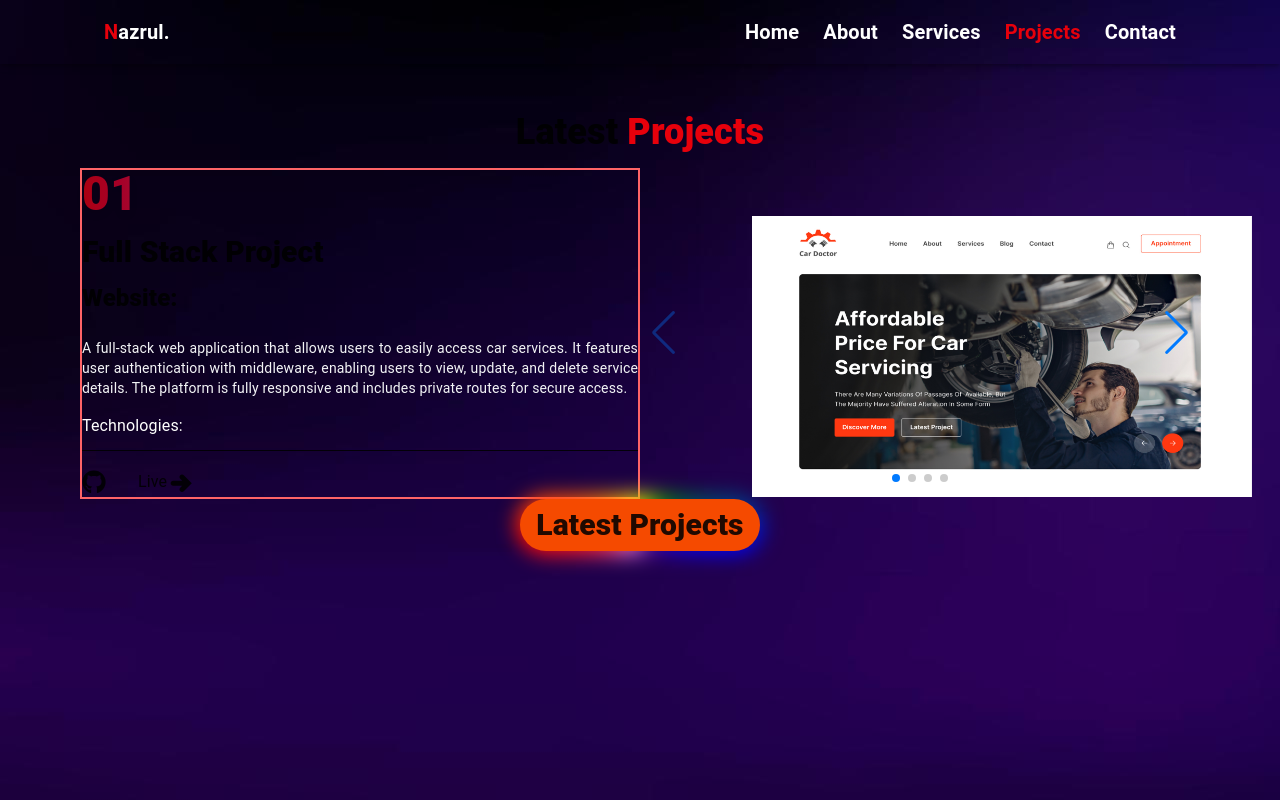
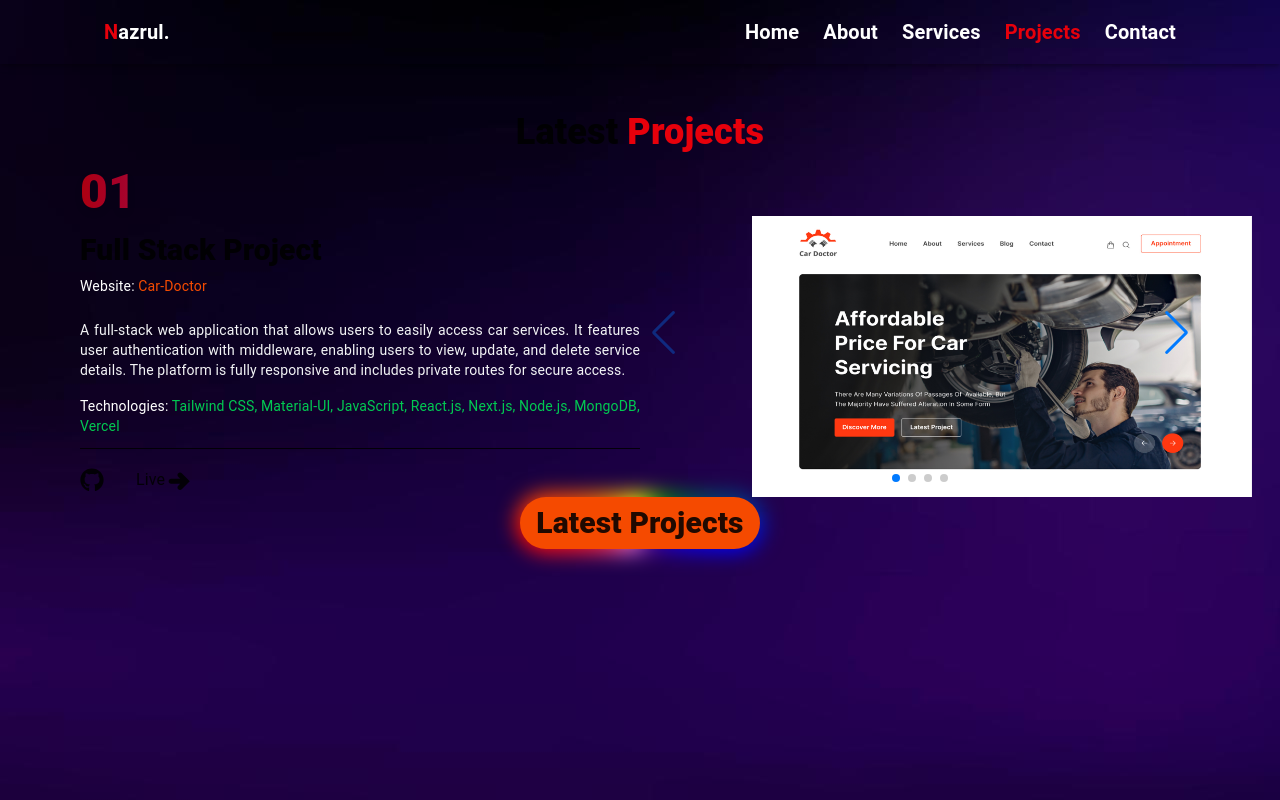
Before and after one commit to Nazrul144/nazrul-portfolio, a Next.js app: page /projects in a window 1280 px wide. Built offline with nearby package versions, Linux system fonts and the light colour scheme.

Commit message:
link tag added

```diff
--- a/src/components/homePage/Projects.jsx
+++ b/src/components/homePage/Projects.jsx
@@ -28,7 +28,7 @@ const Projects = () => {
         Latest <span className="text-red-600 ">Projects</span>
       </h1>
       <div className="flex flex-col lg:flex-row">
-        <div className="lg:w-[50%] border-2 border-red-400">
+        <div className="lg:w-[50%]">
           <h1
             className="font-extrabold text-5xl text-transparent bg-clip-text
                bg-gradient-to-r from-red-600 to-purple-700
@@ -36,14 +36,14 @@ const Projects = () => {
           >
             0{activeSlide}
           </h1>
-          <h1 className="font-extrabold text-2xl lg:text-3xl mt-4">Full Stack Project</h1>
-          <h3 className="font-extrabold text-xl lg:text-2xl mt-3 mb-6">Website:</h3>
-          <p className="text-justify text-gray-100 text-sm">A full-stack web application that allows users to easily access car services. It features user authentication with middleware, enabling users to view, update, and delete service details. The platform is fully responsive and includes private routes for secure access.</p>
-          <h4 className="text-white mt-4">Technologies:</h4>
+          <h1 className="font-extrabold text-2xl lg:text-3xl mt-4">{projectData[activeSlide-1]?.title}</h1>
+          <h3 className="mt-2 mb-6 text-white text-sm">Website: <span className="text-orange-600">{projectData[activeSlide-1]?.name}</span></h3>
+          <p className="text-justify text-gray-100 text-sm">{projectData[activeSlide -1]?.description}</p>
+          <h4 className="text-white mt-4 text-sm">Technologies: <span className="text-green-500 text-sm">{projectData[activeSlide -1]?.technologies}</span></h4>
           <hr className="mb-4 mt-3"/>
           <div className="flex items-center gap-8 ">
           <Link href="#"><FaGithub className="text-2xl" /></Link>
-          <Link href={"#"}><span className="flex items-center">Live <TiArrowRightThick className="text-3xl "/></span></Link>
+          <Link href={`${projectData[activeSlide -1]?.liveLink}`} passHref><span className="flex items-center">Live <TiArrowRightThick className="text-3xl "/></span></Link>
           </div>
         </div>
         <div className="lg:w-[50%] relative">
@@ -82,9 +82,9 @@ export default Projects;
 const projectData = [
   { id: 1, title: "Full Stack Project", name:"Car-Doctor", description: "A full-stack web application that allows users to easily access car services. It features user authentication with middleware, enabling users to view, update, and delete service details. The platform is fully responsive and includes private routes for secure access." , technologies:"Tailwind CSS, Material-UI, JavaScript, React.js, Next.js, Node.js, MongoDB, Vercel"},
 
-  { id: 2, title: "Full Stack Project", name: 'ShopEase', description: "An e-commerce platform that allows users to search, filter, and sort products (high to low and low to high) with pagination. Users can find a wide range of products, including mobiles, cameras, laptops, keyboards, TVs, watches, headphones, and more. The website provides a seamless shopping experience with advanced filtering options.", technologies:"Tailwind CSS, DaisyUI, JavaScript, Firebase, React.js, Node.js, Express.js, MongoDB, Firebase Hosting" },
+  { id: 2, title: "Full Stack Project", name: 'ShopEase', description: "An e-commerce platform that allows users to search, filter, and sort products (high to low and low to high) with pagination. Users can find a wide range of products, including mobiles, cameras, laptops, keyboards, TVs, watches, headphones, and more. The website provides a seamless shopping experience with advanced filtering options.", technologies:"Tailwind CSS, DaisyUI, JavaScript, Firebase, React.js, Node.js, Express.js, MongoDB, Firebase Hosting", liveLink: "https://shop-ease-b2fc1.web.app", githubClient: "https://github.com/Nazrul144/ShopEase-Client", githubServer:"https://github.com/Nazrul144/ShopEase-Server" },
 
   { id: 4, title: "Full Stack Project", name:"ReadShop", description: "A full-stack e-commerce project developed as a team. This website mainly focus on books where users can create a wishlist, browse and search for books, and explore various filtering options. The site includes features like a payment method, user reviews, live chat for customer support, and an admin dashboard for managing content. The platform is fully responsive, providing a seamless experience across devices.", technologies:"Tailwind CSS, Material-UI, AntDesign, shadcn, JavaScript, React.js, Next.js, Node.js, MongoDB, Vercel"},
 
-  { id: 3, title: "Frontend Project", name: "HolidayHive", description: "A front-end project that allows users to easily book hotels for their holiday travels. The platform offers a user-friendly interface for selecting and reserving accommodations, helping travelers find the perfect stay for their vacations. The project features a dark theme for enhanced user experience and is fully responsive across all devices." },
+  { id: 3, title: "Frontend Project", name: "HolidayHive", description: "A front-end project that allows users to easily book hotels for their holiday travels. The platform offers a user-friendly interface for selecting and reserving accommodations, helping travelers find the perfect stay for their vacations. The project features a dark theme for enhanced user experience and is fully responsive across all devices.", technologies: "Tailwind CSS, Material-UI, JavaScript, Firebase, React.js, Node.js, MongoDB," },
 ];
```
